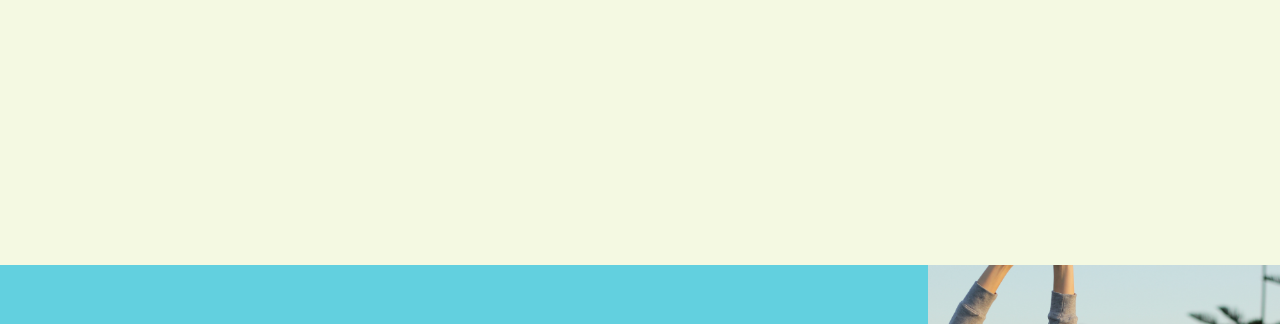
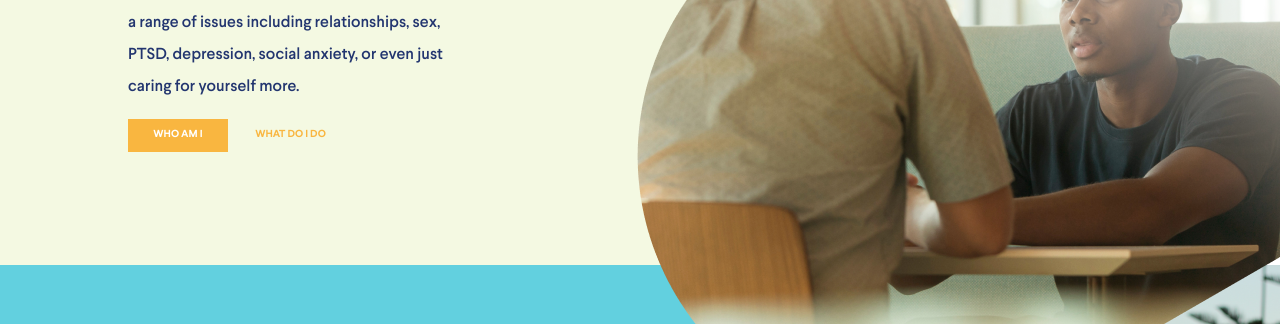
Before and after one commit to lilgvr/profsoft-task1, a plain HTML site: page index.html in a window 1280 px wide. Shown: the part 295-619 px from the top of the page. Drawn offline with Linux system fonts and the light colour scheme; files whose address does not match are found by name.

Commit message:
some changes

```diff
--- a/index.html
+++ b/index.html
@@ -20,6 +20,7 @@
     <nav>
         <a href="/" class="header__title">Thrivetalk</a>
         <div class="nav__navigation">
+            <!--            TODO wrap in divs-->
             <div>
                 <a href="#home" class="nav__navigation--selected">Home</a>
                 <a href="">About</a>
@@ -41,12 +42,15 @@
             <div class="header__button--filled">
                 who am i
             </div>
-            <div class="header__button--open">
+            <div class="header__button--unfilled">
                 what do i do
             </div>
         </div>
+    </div>
 
-    </div>
+    <div class="header__whitespace"></div>
+    <img src="./assets/images/rectangle.png" alt="rectangle" class="header__rectangle">
+    <img src="./assets/images/mask.png" alt="mask" class="header__mask">
 
 </header>
 
--- a/styles/header.css
+++ b/styles/header.css
@@ -11,7 +11,11 @@ header {
     height: 80%;
     width: 27%;
     align-self: flex-start;
-    margin-left: 10%;
+    margin: 5vw 0 0 10%;
+}
+
+.header__info h2 {
+    font-size: 2.5vw;
 }
 
 .header__info > div {
@@ -33,9 +37,10 @@ header {
 
 .header__description {
     font-size: 1.25vw;
+    line-height: 2.5vw;
 }
 
-.header__button--filled, .header__button--open {
+.header__button--filled, .header__button--unfilled {
     display: flex;
     justify-content: center;
     align-items: center;
@@ -57,12 +62,13 @@ header {
     cursor: pointer;
 }
 
-.header__button--open {
+.header__button--unfilled {
+    margin-left: 1vw;
     color: var(--yellow);
     background-color: var(--header-color);
 }
 
-.header__button--open:hover {
+.header__button--unfilled:hover {
     cursor: pointer;
     color: var(--font-secondary-color);
 }
@@ -105,6 +111,7 @@ header nav {
 }
 
 .nav__button {
+    z-index: 1;
     border-radius: 1.5vw;
     display: flex;
     justify-content: center;
@@ -124,3 +131,25 @@ header nav {
     cursor: pointer;
     background-color: var(--font-primary-color);
 }
+
+.header__whitespace {
+    width: 16.8vw;
+    height: 43.75vw;
+    z-index: 0;
+    position: absolute;
+    right: 0;
+    top: 0;
+    background-color: #ffffff;
+}
+
+.header__rectangle{
+    position: absolute;
+    right: 0;
+    top: 0;
+}
+
+.header__mask{
+    position: absolute;
+    right: 0;
+    top: 0;
+}
```
Also changed, not shown: assets/images/mask.png (added), assets/images/rectangle.png (added).
